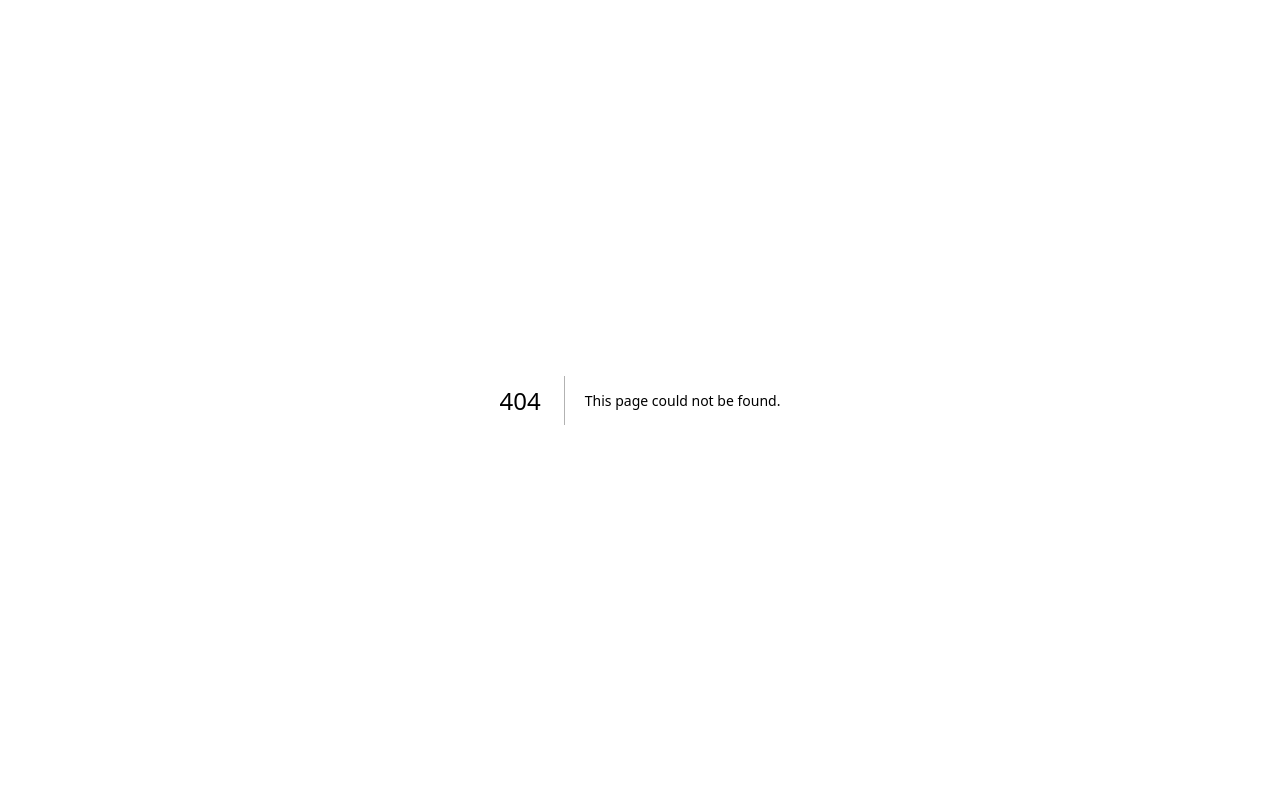
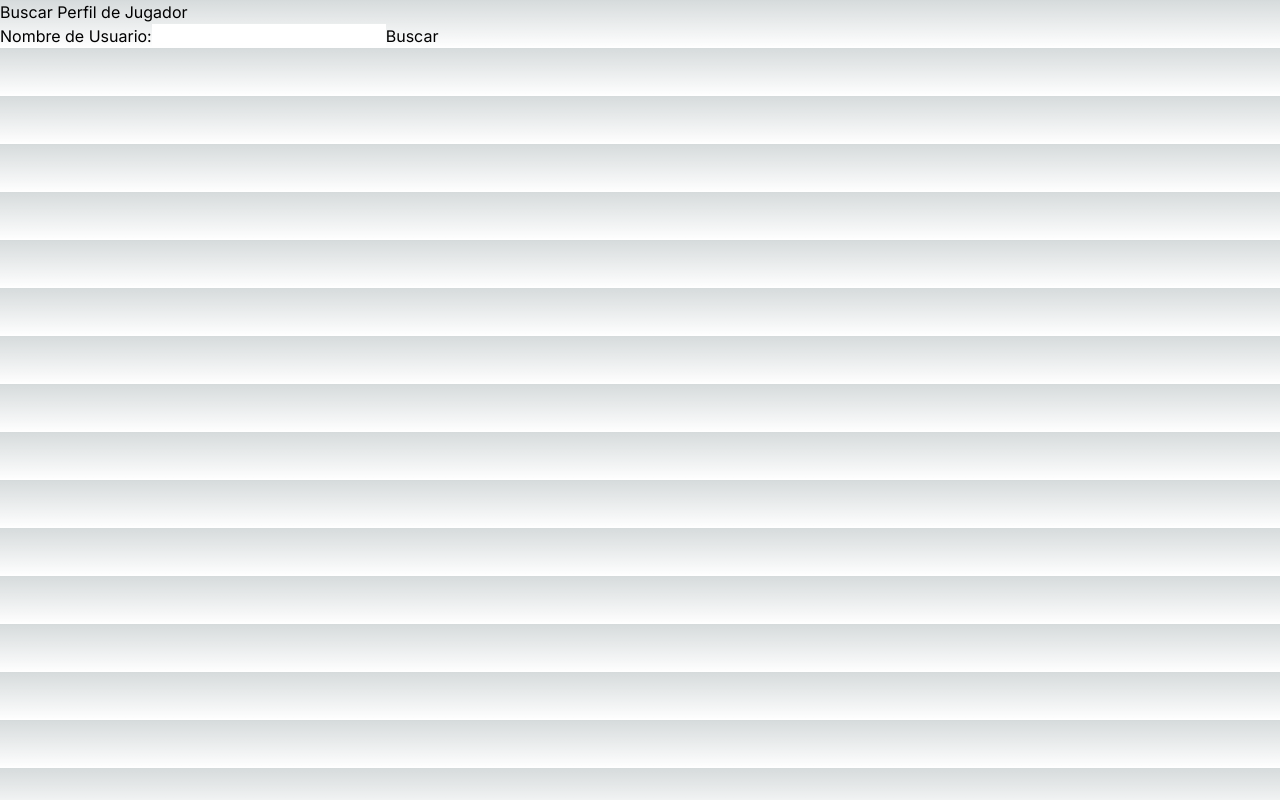
Before and after one commit to felipecastillo-b/free-agents, a Next.js app: page /buscarPerfilJugador in a window 1280 px wide. Before the commit this address had no page. Built offline with nearby package versions, Linux system fonts and the light colour scheme.

Commit message:
add buscar perfil jugador

```diff
--- /dev/null
+++ b/app/buscarPerfilJugador/page.tsx
@@ -0,0 +1,95 @@
+"use client";
+import axios from 'axios';
+import { useEffect, useState } from 'react';
+import { useRouter } from 'next/navigation';
+
+function BuscarPerfilJugador() {
+    const [username, setUsername] = useState<string>("");
+    const [jugador, setJugador] = useState<any | null>(null);
+    const [mensaje, setMensaje] = useState<string | null>(null);
+
+    // maneja el cambio de entrada
+    const handleInputChange = (e: React.ChangeEvent<HTMLInputElement>) => {
+        setUsername(e.target.value);
+    };
+
+    // maneja el envio del formulario
+    const handleSubmit = async (e: React.FormEvent) => {
+        e.preventDefault();
+        setMensaje(null);
+        setJugador(null);
+
+        try {
+            const token = localStorage.getItem("token");
+
+            if (!token) {
+                setMensaje("No estas autenticado");
+                return;
+            }
+
+            const config = {
+                headers: {
+                    Authorization: `Bearer ${token}`,
+                },
+            };
+
+            const encodedUsername = encodeURIComponent(username);
+            const response = await axios.get(`/api/jugador/${encodedUsername}`, config);
+
+            if (response.data.error) {
+                setMensaje(response.data.error);
+            } else {
+                setJugador(response.data);
+            }
+        } catch (error) {
+            console.log('Error al buscar el perfil del jugador', error);
+            setMensaje('Error al buscar el perfil del jugador');
+        }
+    };
+
+    return (
+        <div>
+        <h1>Buscar Perfil de Jugador</h1>
+        <form onSubmit={handleSubmit}>
+            <label>
+            Nombre de Usuario:
+            <input
+                type="text"
+                value={username}
+                onChange={handleInputChange}
+                required
+            />
+            </label>
+            <button type="submit">Buscar</button>
+        </form>
+
+        {mensaje && <p>{mensaje}</p>}
+
+        {jugador && (
+            <div>
+            <h2>Perfil de Jugador: {jugador.username}</h2>
+            <ul>
+                <li>Nombre: {jugador.nombre}</li>
+                <li>Apellido: {jugador.apellido}</li>
+                <li>Edad: {jugador.edad}</li>
+                <li>Rango: {jugador.rango}</li>
+                <li>Rol: {jugador.rol}</li>
+                <li>Rol Secundario: {jugador.rolSecundario}</li>
+                <li>Biografía: {jugador.biografia}</li>
+                <li>Disponibilidad: {jugador.disponibilidad}</li>
+                <li>Perfil Tracker: {jugador.perfilTracker}</li>
+                <li>Nacionalidad: {jugador.nacionalidad}</li>
+                <li>Idioma: {jugador.idioma}</li>
+                <li>Idioma Secundario: {jugador.idiomaSecundario}</li>
+                <li>Twitter: {jugador.twitter}</li>
+                <li>Twitch: {jugador.twitch}</li>
+                <li>Kick Stream: {jugador.kickStream}</li>
+                <li>YouTube: {jugador.youtube}</li>
+            </ul>
+            </div>
+        )}
+    </div>
+    );
+}
+
+export default BuscarPerfilJugador
```
